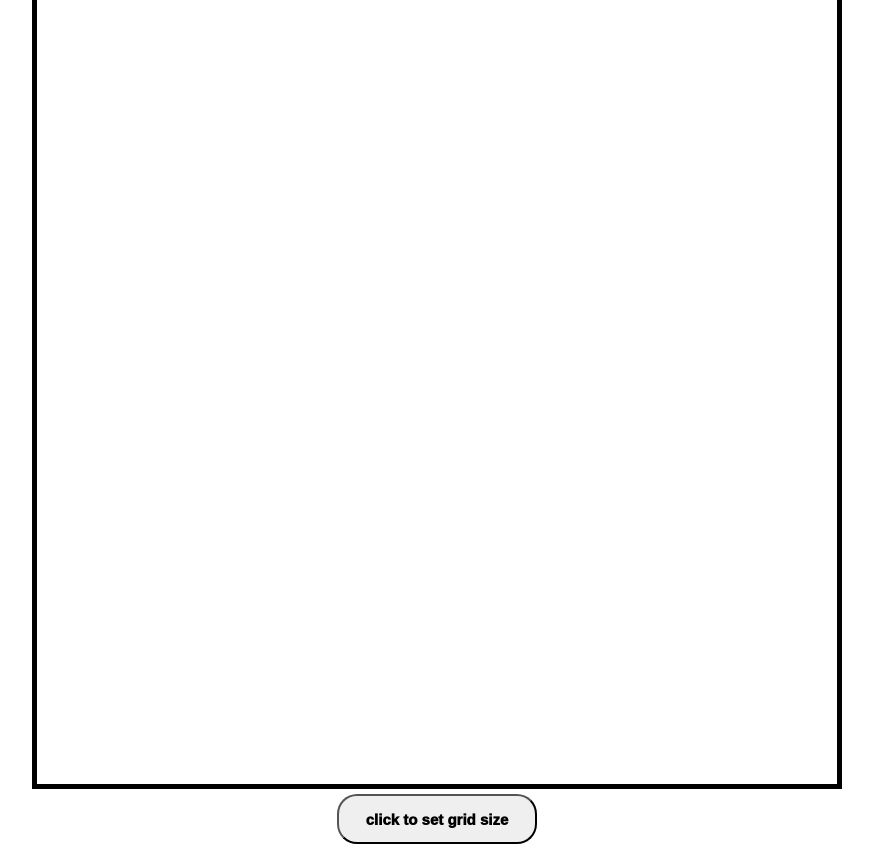
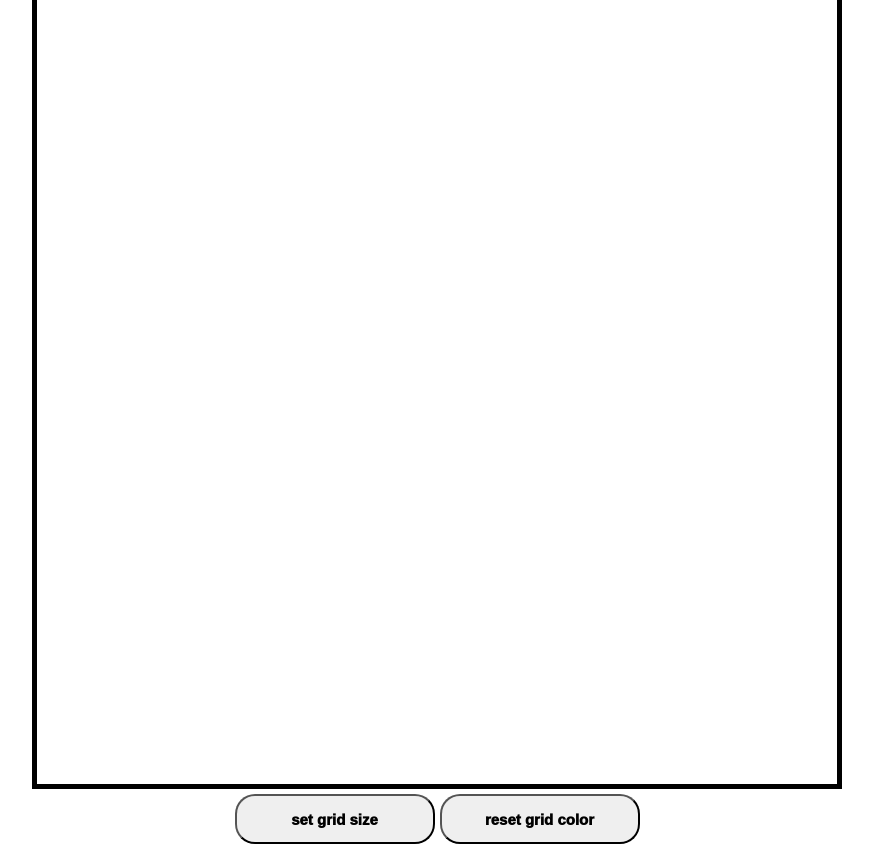
Before and after one commit to BeardOfNorris/etch-a-sketch, a plain HTML site: page index.html in a window 1280 px wide. Shown: the part 87-949 px from the top of the page, without its empty margins (203-1076 px from the left). Drawn offline with Linux system fonts and the light colour scheme; a web font is replaced by a local one.

Commit message:
finalized etch-a-sketch

```diff
--- a/index.html
+++ b/index.html
@@ -12,7 +12,8 @@
       <div id="container"></div>
     </div>
     <div id="size-button-container">
-      <button id="size-button">click to set grid size</button>
+      <button id="size-button">set grid size</button>
+      <button id="clear-color">reset grid color</button>
     </div>
     <script src="scripts.js"></script>
   </body>
--- a/scripts.js
+++ b/scripts.js
@@ -30,3 +30,10 @@ changeSizeButton.addEventListener("click", () => {
   document.getElementById("container").innerHTML = "";
   increaseBoxAmount(size);
 });
+
+const clearColor = document.getElementById("clear-color");
+clearColor.addEventListener("click", () => {
+  document.querySelectorAll("#container div").forEach((div) => {
+    div.style.backgroundColor = "white";
+  });
+});
--- a/styles.css
+++ b/styles.css
@@ -42,3 +42,14 @@
   font-family: "GlossySheen";
   font-size: 50px;
 }
+
+#clear-color {
+  height: 50px;
+  width: 200px;
+  margin-bottom: 10px;
+  border-radius: 20px;
+  font-family: Arial, Helvetica, sans-serif;
+  font-size: 15px;
+  font-weight: 1000;
+  margin-top: 5px;
+}
```
